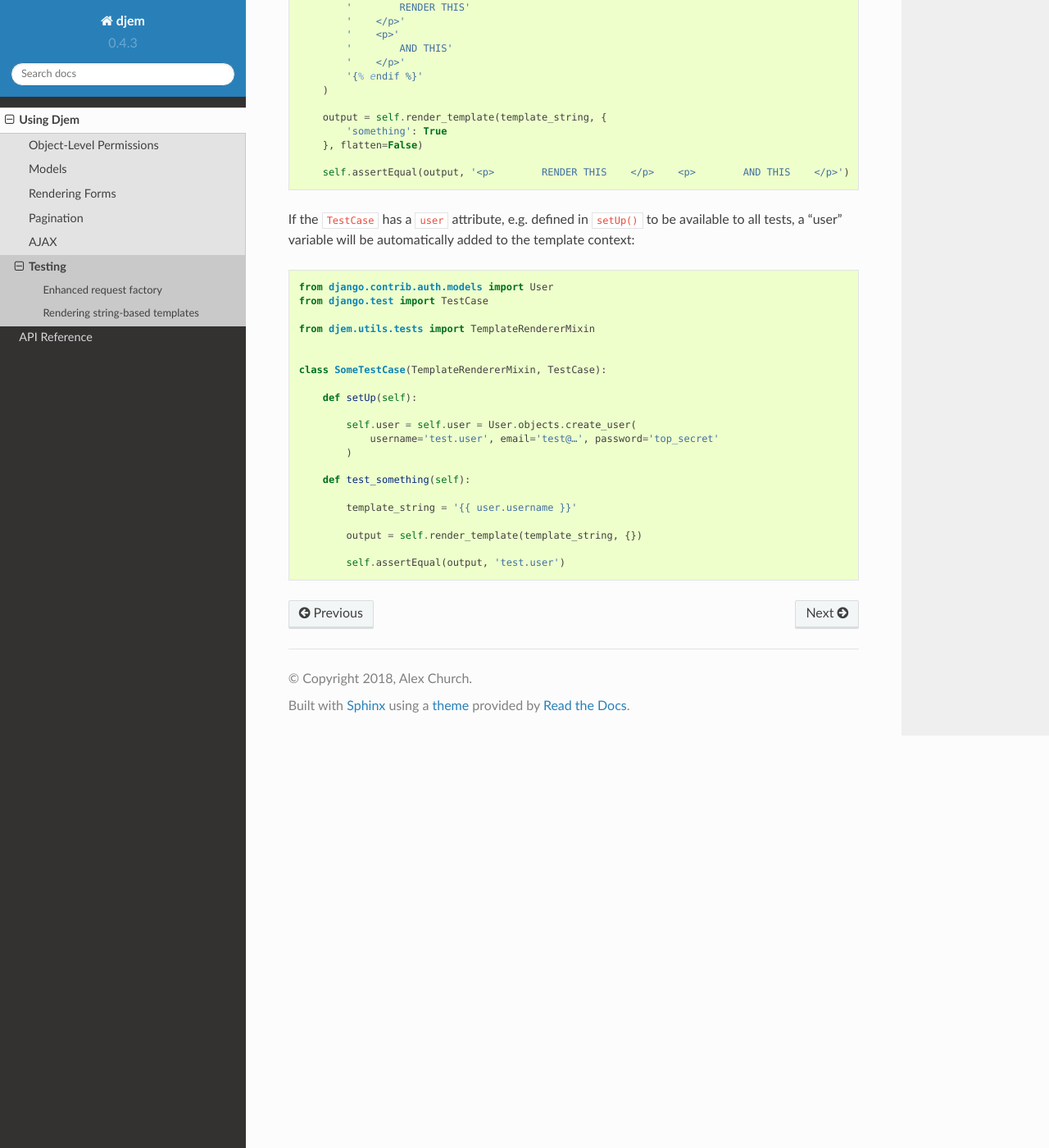
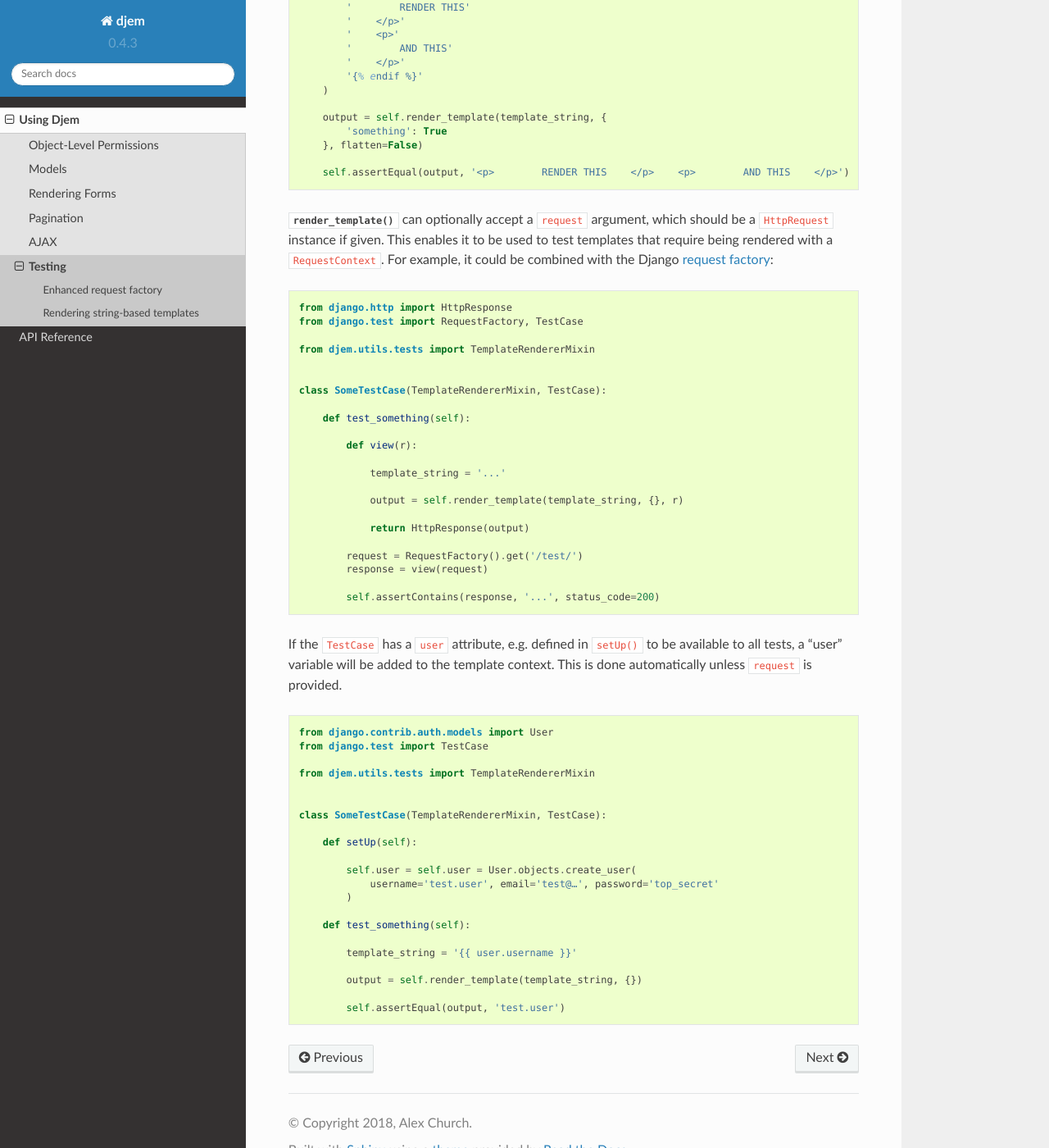
Before and after one commit to oogles/djem, a Sphinx documentation site: the page built from docs/topics/testing.rst, in a window 1280 px wide and 1400 px high, scrolled down 2512 px. Shown: the whole window at 82% size. Built offline with Sphinx 7.4.7 and the Read the Docs theme 2.0.0, drawn with Linux system fonts in a browser that asks for light colours.

Commit message:
Added support for TemplateRendererMixin.render_template() to accept and use a request argument.

```diff
--- a/docs/topics/testing.rst
+++ b/docs/topics/testing.rst
@@ -124,7 +124,34 @@ Flattening makes comparing rendered template output easier. This is demonstrated
 
         self.assertEqual(output, '<p>        RENDER THIS    </p>    <p>        AND THIS    </p>')
 
-If the ``TestCase`` has a ``user`` attribute, e.g. defined in ``setUp()`` to be available to all tests, a "user" variable will be automatically added to the template context:
+:meth:`~TemplateRendererMixin.render_template` can optionally accept a ``request`` argument, which should be a ``HttpRequest`` instance if given. This enables it to be used to test templates that require being rendered with a ``RequestContext``. For example, it could be combined with the Django `request factory <https://docs.djangoproject.com/en/stable/topics/testing/advanced/#the-request-factory>`_:
+
+.. code-block:: python
+
+    from django.http import HttpResponse
+    from django.test import RequestFactory, TestCase
+
+    from djem.utils.tests import TemplateRendererMixin
+
+
+    class SomeTestCase(TemplateRendererMixin, TestCase):
+
+        def test_something(self):
+
+            def view(r):
+
+                template_string = '...'
+
+                output = self.render_template(template_string, {}, r)
+
+                return HttpResponse(output)
+
+            request = RequestFactory().get('/test/')
+            response = view(request)
+
+            self.assertContains(response, '...', status_code=200)
+
+If the ``TestCase`` has a ``user`` attribute, e.g. defined in ``setUp()`` to be available to all tests, a "user" variable will be added to the template context. This is done automatically unless ``request`` is provided.
 
 .. code-block:: python
 
```
Also changed, not shown: 2 other files.
